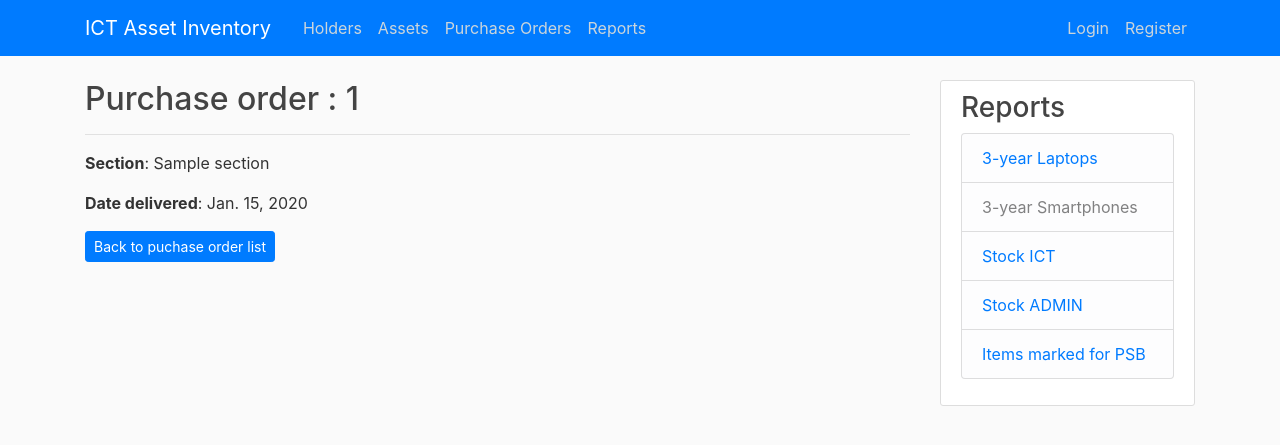
After one commit to mutombop/inventory-manager, a Django app: page /po/1/ in a window 1280 px wide. The commit adds this page. Shown: the top 445 px of the page. Run offline with Django 3.2, Linux system fonts and the light colour scheme; tables that the repository leaves empty hold one stand-in row (values such as "Sample post"); some libraries are stand-ins or nearby versions.

Commit message:
New commit

```diff
--- a/inventory/templates/inventory/asset_create.html
+++ b/inventory/templates/inventory/asset_create.html
@@ -4,7 +4,7 @@
 
 <div class="create-article">
     <h2>Create new asset</h2>
-    <form class="site-form" action="" method="post">
+    <form class="site-form" action="" method="POST">
         {% csrf_token %}
         <!-- {{ form|crispy }} -->
         <div class="row">
--- /dev/null
+++ b/inventory/templates/inventory/purchaseorder_detail.html
@@ -0,0 +1,11 @@
+{% extends "inventory/base.html" %}
+{% block content %}
+
+<h2>Purchase order : {{ purchaseorder.number }}</h2>
+<hr>
+<p><strong>Section</strong>: {{purchaseorder.section.name}} </p>
+<p><strong>Date delivered</strong>: {{ purchaseorder.date_delivered }}</p>
+
+<a class="btn btn-primary btn-sm" href="{% url 'allpos' %}" role="button">Back to puchase order list</a>
+
+{% endblock %}
--- a/inventory/views.py
+++ b/inventory/views.py
@@ -12,26 +12,9 @@ from django.views.generic.edit import CreateView
 from django.http import HttpResponse, HttpResponseRedirect
 from django.core.paginator import EmptyPage, PageNotAnInteger, Paginator
 from django.contrib import messages
-import pdfkit
 from .models import Section, Holder, Purchaseorder, Asset
 from . import forms
 
-import pdfkit
-options = {
-    'page-size': 'A4',
-    'margin-top': '2in',
-    'margin-right': '1in',
-    'margin-bottom': '1in',
-    'margin-left': '1in',
-    'encoding': "UTF-8",
-}
-path_wkthmltopdf = 'C:\\Program Files\\wkhtmltopdf\\bin\\wkhtmltopdf.exe'
-config = pdfkit.configuration(wkhtmltopdf=path_wkthmltopdf)
-# pdfkit.from_url("http://google.com", "out.pdf", configuration=config, options=options)
-
-# for PDF rendering
-# from django.conf import settings
-# from django.views.generic import DetailView
 from django.template import loader
 
 
@@ -88,6 +71,7 @@ def create_asset(request):
         if form.is_valid():
             asset_new = form.save(commit=False)
             asset_new.save()
+            messages.success(request, f'New asset has been created!')
             return redirect('allassets')
     else:
         form = forms.AssetForm()
```
